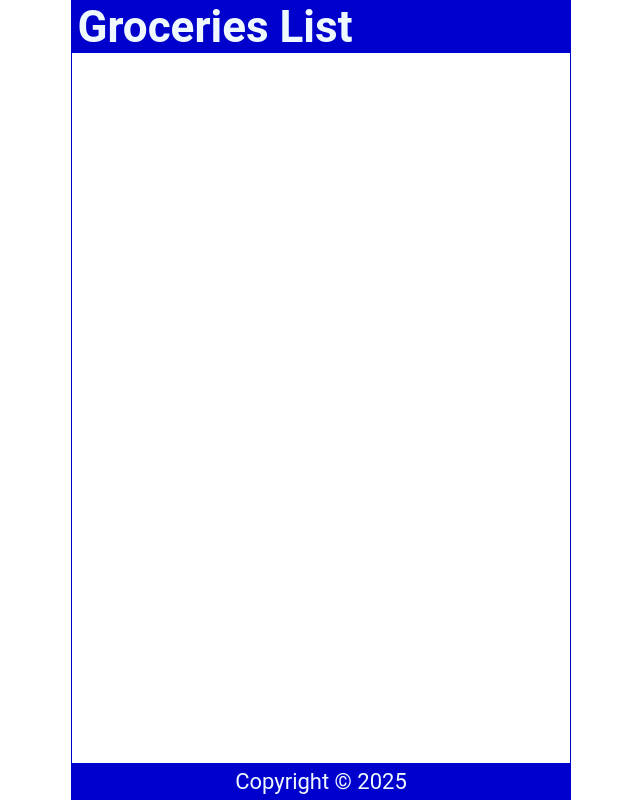
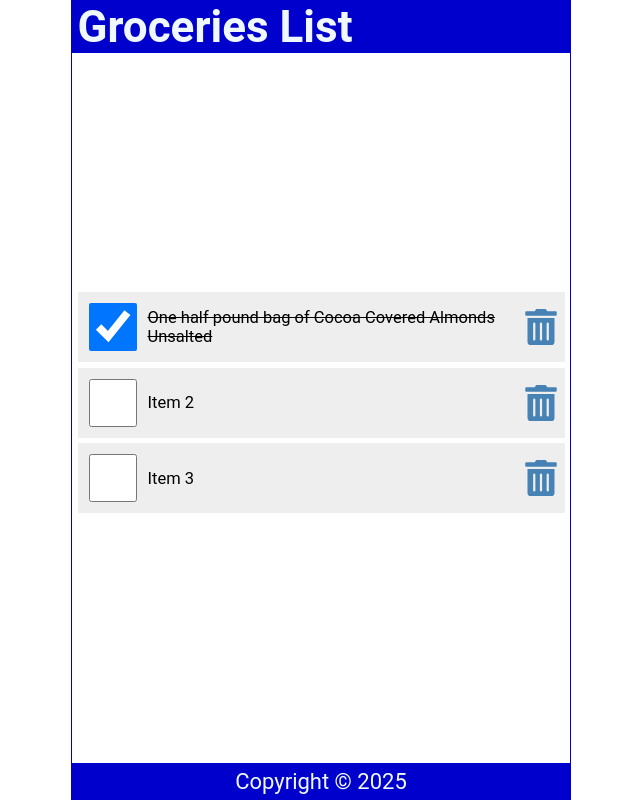
Before and after one commit to lealemb/react-complete-guide, a React (Create React App) app in the folder 07tut/: page / in a window 1280 px wide. Shown: the whole page, without its empty margins (319-959 px from the left). Built offline with nearby package versions, Linux system fonts and the light colour scheme.

Commit message:
list and keys

```diff
--- a/07tut/src/Content.js
+++ b/07tut/src/Content.js
@@ -1,61 +1,63 @@
-import {useState} from 'react';
-import{FaTrashAlt} from 'react-icons/fa';
+import { useState } from 'react';
+import { FaTrashAlt } from 'react-icons/fa';
+
 const Content = () => {
-      const [items, setItems] = useState ([
-
+    const [items, setItems] = useState([
         {
             id: 1,
             checked: true,
-            item: "one half pound of Coca Coverd Almonds Unsalted"
+            item: "One half pound bag of Cocoa Covered Almonds Unsalted"
         },
-
         {
             id: 2,
             checked: false,
-            item: "item 2"
+            item: "Item 2"
         },
-
         {
             id: 3,
             checked: false,
-            item: "item 3"
+            item: "Item 3"
         }
     ]);
 
     const handleCheck = (id) => {
-          const listItems = items.map((item)=> item.id ===id? { ...item, checked: !item.checked} : item);
+        const listItems = items.map((item) => item.id === id ? { ...item, checked: !item.checked } : item);
         setItems(listItems);
-          localStorage.setItem('Shopinglist', JSON.stringify(listItems));
+        localStorage.setItem('shoppinglist', JSON.stringify(listItems));
     }
 
     const handleDelete = (id) => {
         const listItems = items.filter((item) => item.id !== id);
         setItems(listItems);
-          localStorage.setItem('Shopinglist', JSON.stringify(listItems));
+        localStorage.setItem('shoppinglist', JSON.stringify(listItems));
     }
 
     return (
         <main>
+            {items.length ? (
                 <ul>
                     {items.map((item) => (
-              <li className='item' key ={item.id}>
-                <input type="checkbox"
+                        <li className="item" key={item.id}>
+                            <input
+                                type="checkbox"
                                 onChange={() => handleCheck(item.id)}
-                checked={item.checked} />
+                                checked={item.checked}
+                            />
                             <label
-                style={(item.checked) ? {textDecoration: 'line-through'} : null }
+                                style={(item.checked) ? { textDecoration: 'line-through' } : null}
                                 onDoubleClick={() => handleCheck(item.id)}
-
-                > {item.item}</label>
-
+                            >{item.item}</label>
                             <FaTrashAlt
-                  onClick={handleDelete(item.id)}
+                                onClick={() => handleDelete(item.id)}
                                 role="button"
-                  tabIndex="0"/>
-
+                                tabIndex="0"
+                            />
                         </li>
                     ))}
                 </ul>
+            ) : (
+                <p style={{ marginTop: '2rem' }}>Your list is empty.</p>
+            )}
         </main>
     )
 }
```
Lines whose indentation alone changed are shown as unchanged.
